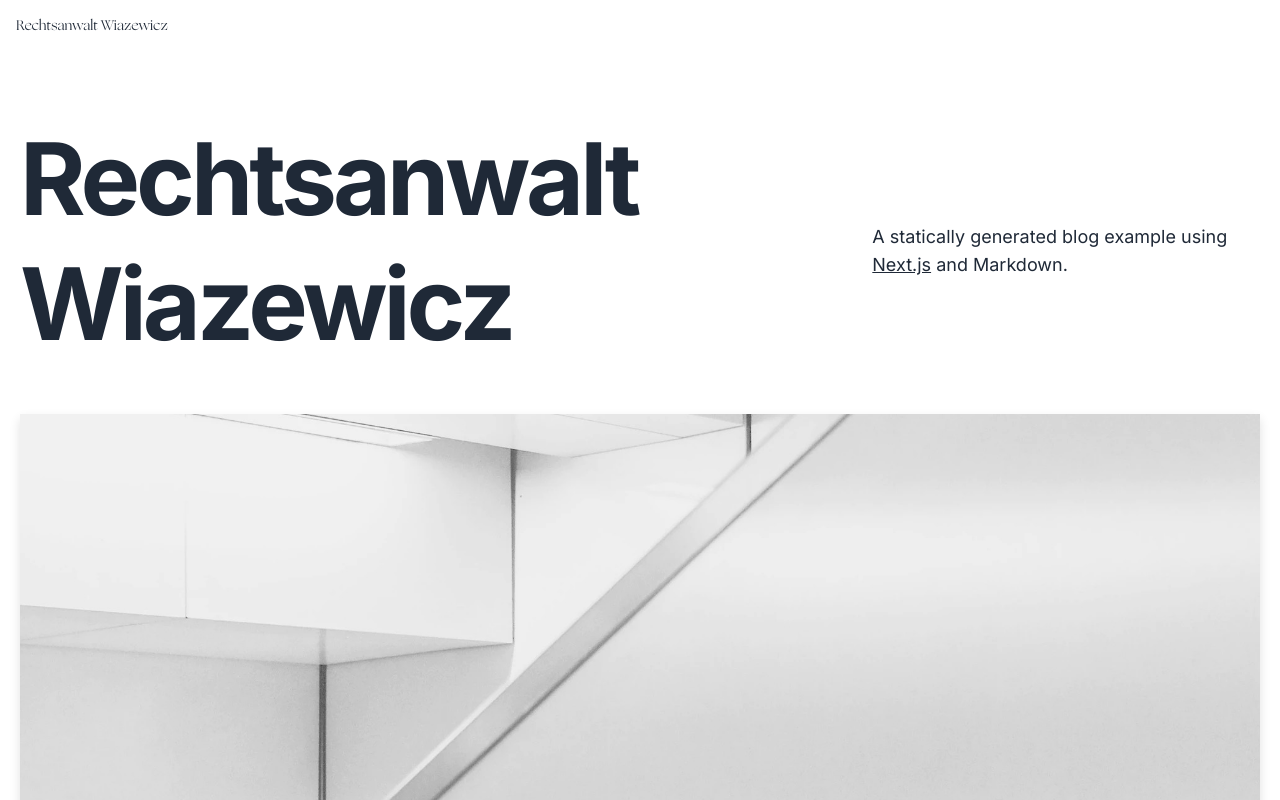
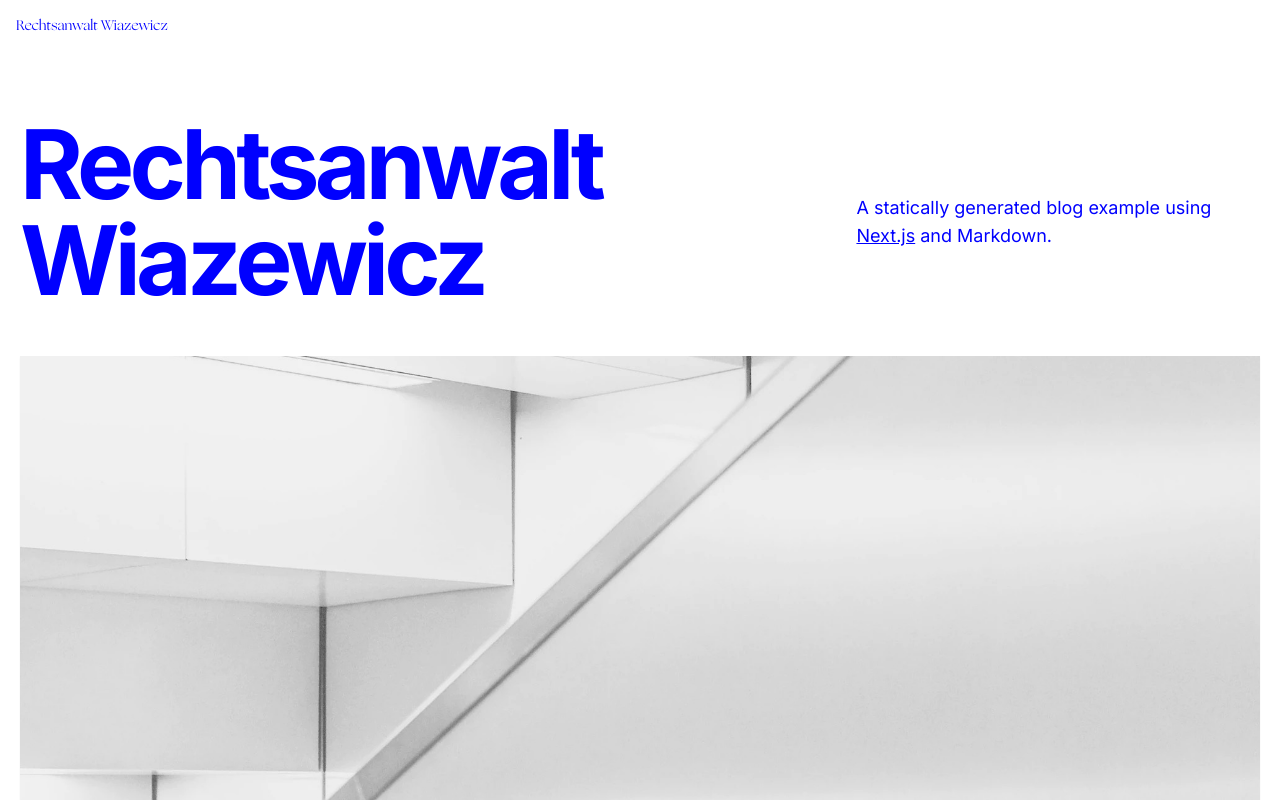
Before and after one commit to dreadbeard11/ra-wiazewicz, a Next.js app: page / in a window 1280 px wide. Shown: the top 800 px of the page. Built offline with nearby package versions, Linux system fonts and the light colour scheme.

Commit message:
Update tailwind.config.ts

```diff
--- a/tailwind.config.ts
+++ b/tailwind.config.ts
@@ -1,44 +1,81 @@
 import type { Config } from "tailwindcss";
 
 const config: Config = {
+
   content: [
     "./src/pages/**/*.{js,ts,jsx,tsx,mdx}",
     "./src/components/**/*.{js,ts,jsx,tsx,mdx}",
     "./src/app/**/*.{js,ts,jsx,tsx,mdx}",
   ],
   plugins: [require("daisyui")],
+  darkTheme: "darkx",
+  darkMode: ["selector", "[data-theme='darkx']"],
+  // DaisyUI theme colors
+  daisyui: {
+    themes: [
+      {
+        lightx: {
+          primary: "#f0f",
+          "primary-content": "#fff",
+          secondary: "#f08",
+          "secondary-content": "#fff",
+          accent: "#0ff",
+          "accent-content": "#00f",
+          neutral: "#888",
+          "neutral-content": "#ffffff",
+          "base-100": "#ffffff",
+          "base-200": "#eee",
+          "base-300": "#ddd",
+          "base-content": "#00f",
+          info: "#08f",
+          success: "#0f0",
+          warning: "#F80",
+          error: "#F00",
+
+          ".link": {
+            textUnderlineOffset: "2px",
+          },
+          ".link:hover": {
+            opacity: "80%",
+          },
+        },
+      },
+      {
+        darkx: {
+          primary: "#f0f",
+          "primary-content": "#fff",
+          secondary: "#f08",
+          "secondary-content": "#fff",
+          accent: "#0ff",
+          "accent-content": "#00f",
+          neutral: "#888",
+          "neutral-content": "#ffffff",
+          "base-100": "#ffffff",
+          "base-200": "#eee",
+          "base-300": "#ddd",
+          "base-content": "#00f",
+          info: "#08f",
+          success: "#0f0",
+          warning: "#F80",
+          error: "#F00",
+
+          ".link": {
+            textUnderlineOffset: "2px",
+          },
+          ".link:hover": {
+            opacity: "80%",
+          },
+        },
+      },
+    ],
+  },
   theme: {
     extend: {
-      backgroundImage: {
-        "gradient-radial": "radial-gradient(var(--tw-gradient-stops))",
-        "gradient-conic":
-          "conic-gradient(from 180deg at 50% 50%, var(--tw-gradient-stops))",
-      },
-      colors: {
-        "accent-1": "#FAFAFA",
-        "accent-2": "#EAEAEA",
-        "accent-7": "#333",
-        success: "#0070f3",
-        cyan: "#79FFE1",
-      },
-      spacing: {
-        28: "7rem",
-      },
-      letterSpacing: {
-        tighter: "-.04em",
-      },
-      fontSize: {
-        "5xl": "2.5rem",
-        "6xl": "2.75rem",
-        "7xl": "4.5rem",
-        "8xl": "6.25rem",
-      },
-      boxShadow: {
-        sm: "0 5px 10px rgba(0, 0, 0, 0.12)",
-        md: "0 8px 30px rgba(0, 0, 0, 0.12)",
+
+      animation: {
+        "pulse-fast": "pulse 1s cubic-bezier(0.4, 0, 0.6, 1) infinite",
       },
     },
-  }
-
+  },
 };
 export default config;
```
